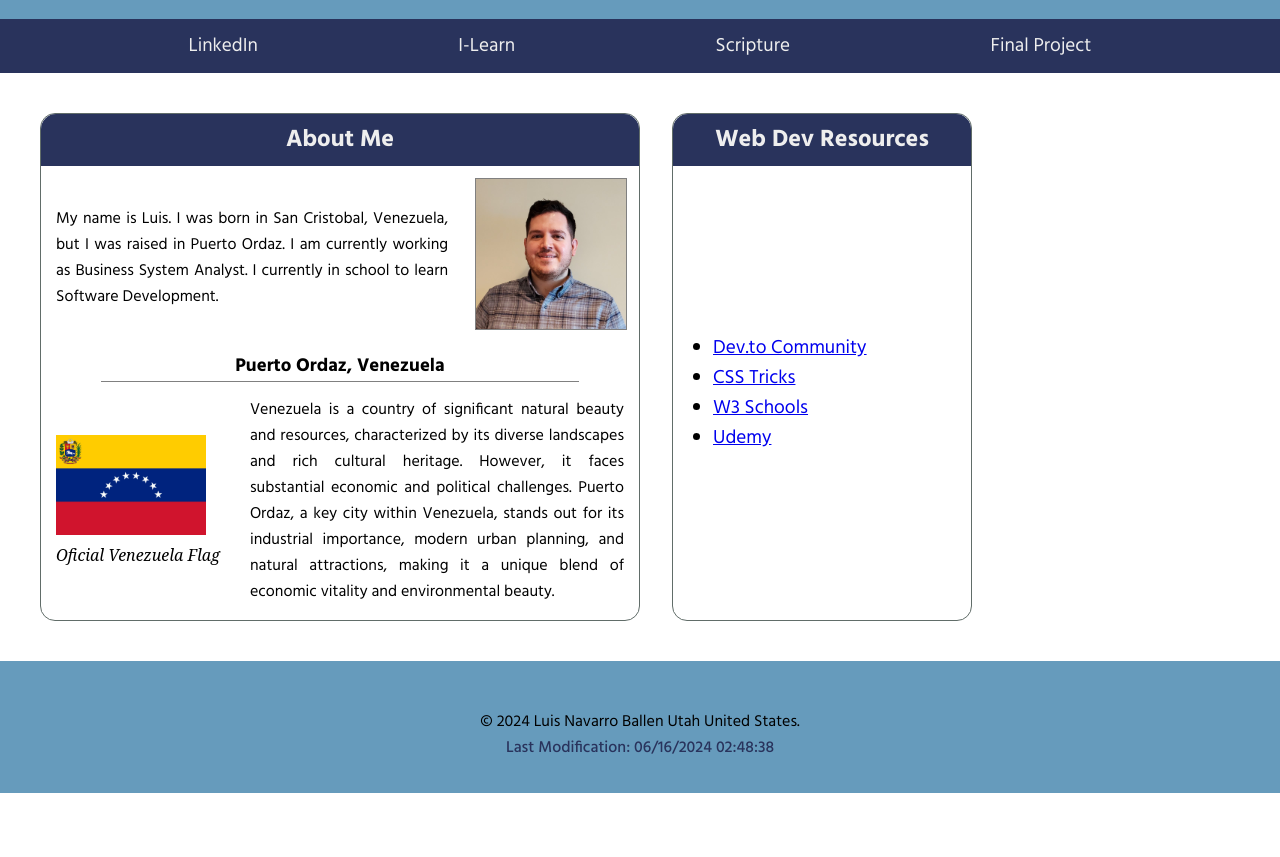
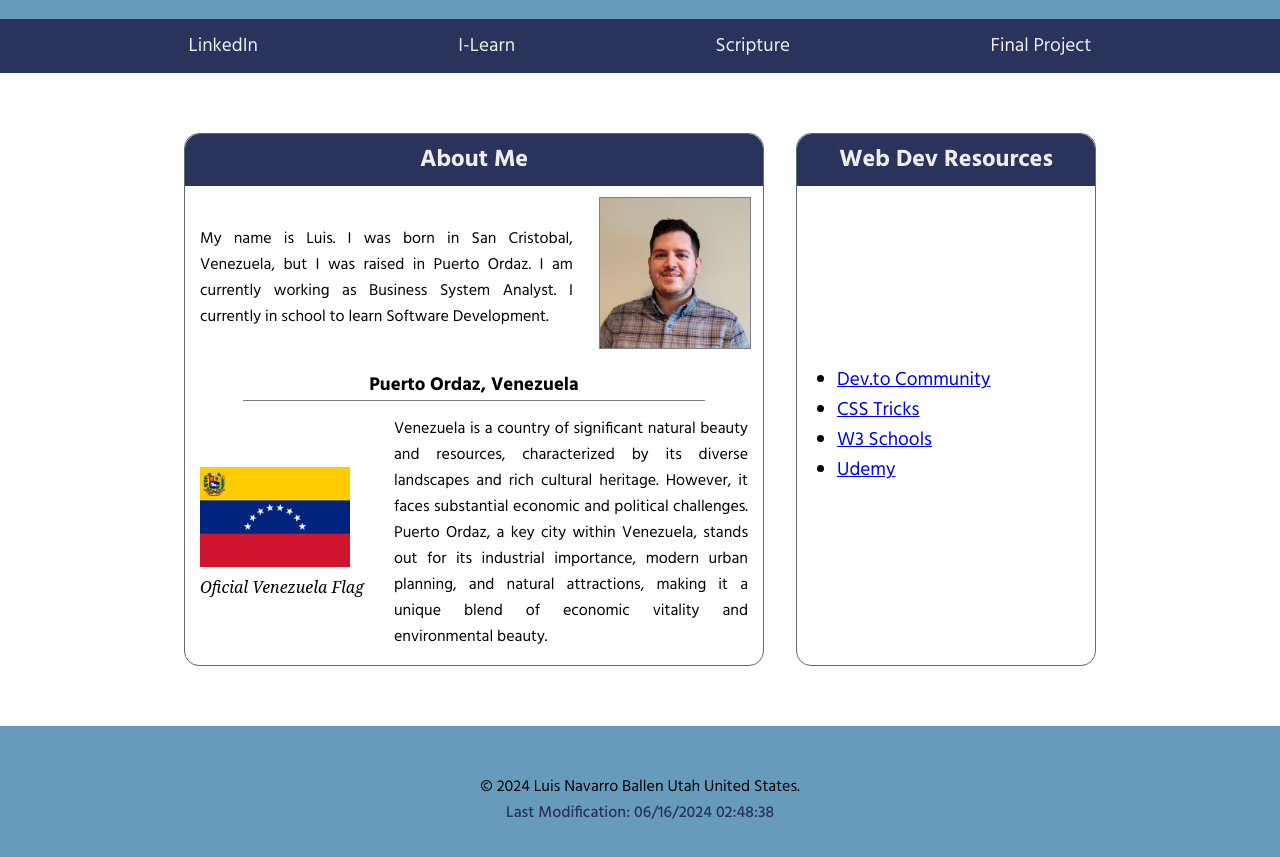
Before and after one commit to Siulenb/wdd131, a plain HTML site: page index.html in a window 1280 px wide. Shown: the part 75-932 px from the top of the page. Before the commit the page ends 868 px from the top, so only its background shows below. Drawn offline with Linux system fonts and the light colour scheme.

Commit message:
centered main

```diff
--- a/styles/base.css
+++ b/styles/base.css
@@ -67,16 +67,19 @@ header {
 
 main {
     max-width: max-content;
-    margin: min(10vh, 40px);
-    grid-column: 1 / 4;
-    /* align-content: center; */
+    margin: min(50vh, 60px);
+    grid-column: 2 / 3; /* Center column */
+    display: flex;
+    justify-content: center;
 }
 
 /* main content */
 .container {
     display: grid;
-    grid-template-columns: clamp(200px, 50%, 600px) clamp(200px, 50%, 300px) auto;
+    grid-template-columns: clamp(200px, 50%, 600px) clamp(200px, 50%, 300px);
     gap: 2rem;
+    align-content: center;
+
 }
 
 .card {
```
